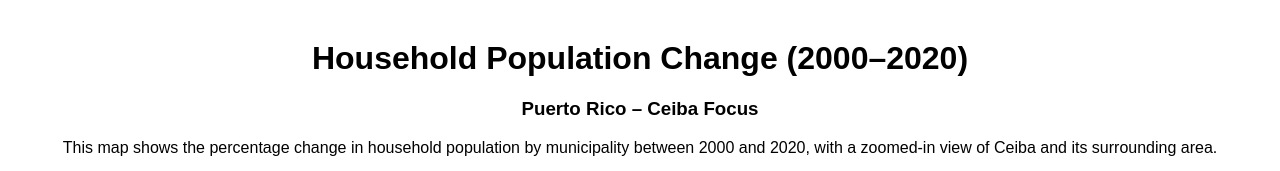
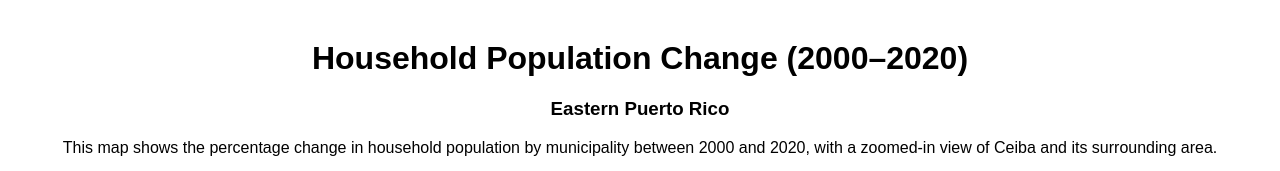
Before and after one commit to laurianrosa/ps9, a plain HTML site: page index.html in a window 1280 px wide. Shown: the top 171 px of the page. Drawn offline with Linux system fonts and the light colour scheme.

Commit message:
Update index.html

```diff
--- a/index.html
+++ b/index.html
@@ -7,7 +7,7 @@
 </head>
 <body style="text-align: center; font-family: Arial, sans-serif; margin: 40px;">
     <h1>Household Population Change (2000–2020)</h1>
-    <h3>Puerto Rico – Ceiba Focus</h3>
+    <h3>Eastern Puerto Rico</h3>
     <p>This map shows the percentage change in household population by municipality between 2000 and 2020, with a zoomed-in view of Ceiba and its surrounding area.</p>
     <img src="population_change_map.png" alt="Population Change Map" style="max-width: 90%; height: auto; border: 1px solid #ccc;">
     <p style="margin-top: 20px; font-size: 0.9em; color: #555;">
```
